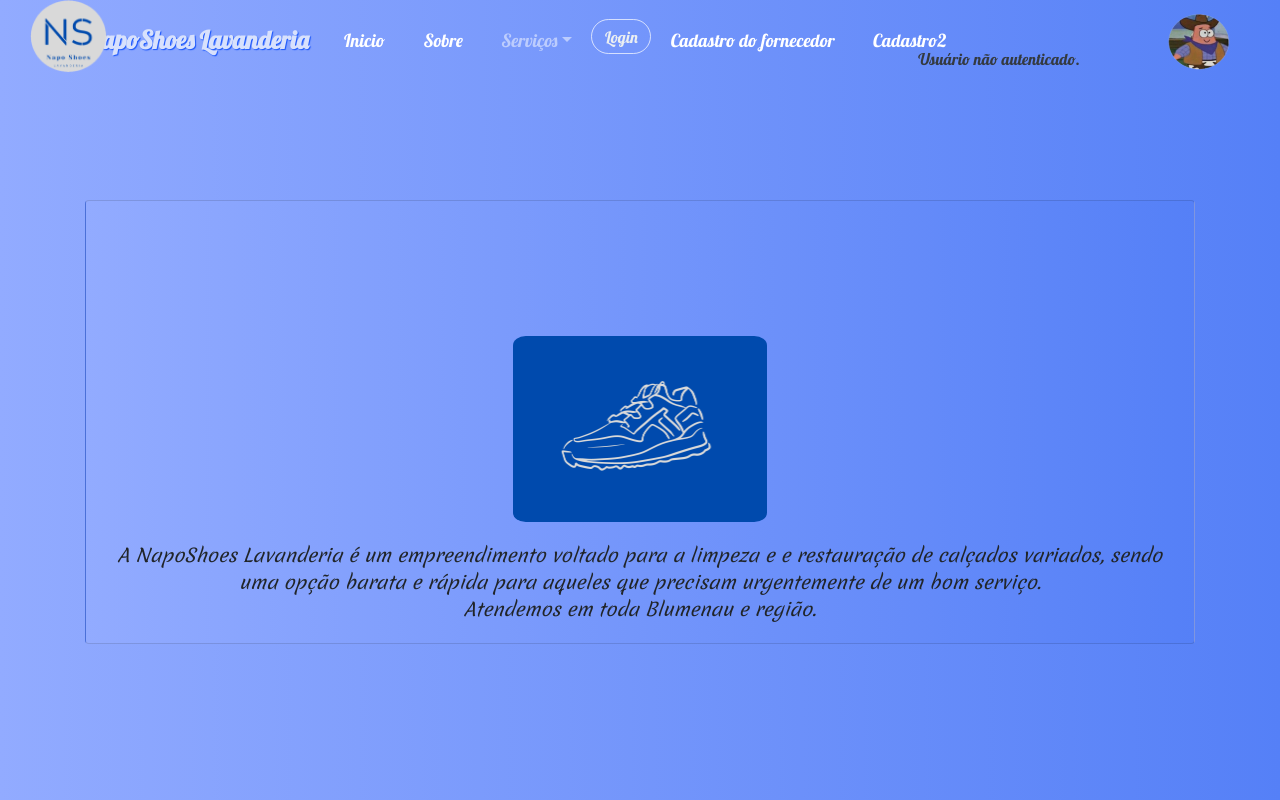
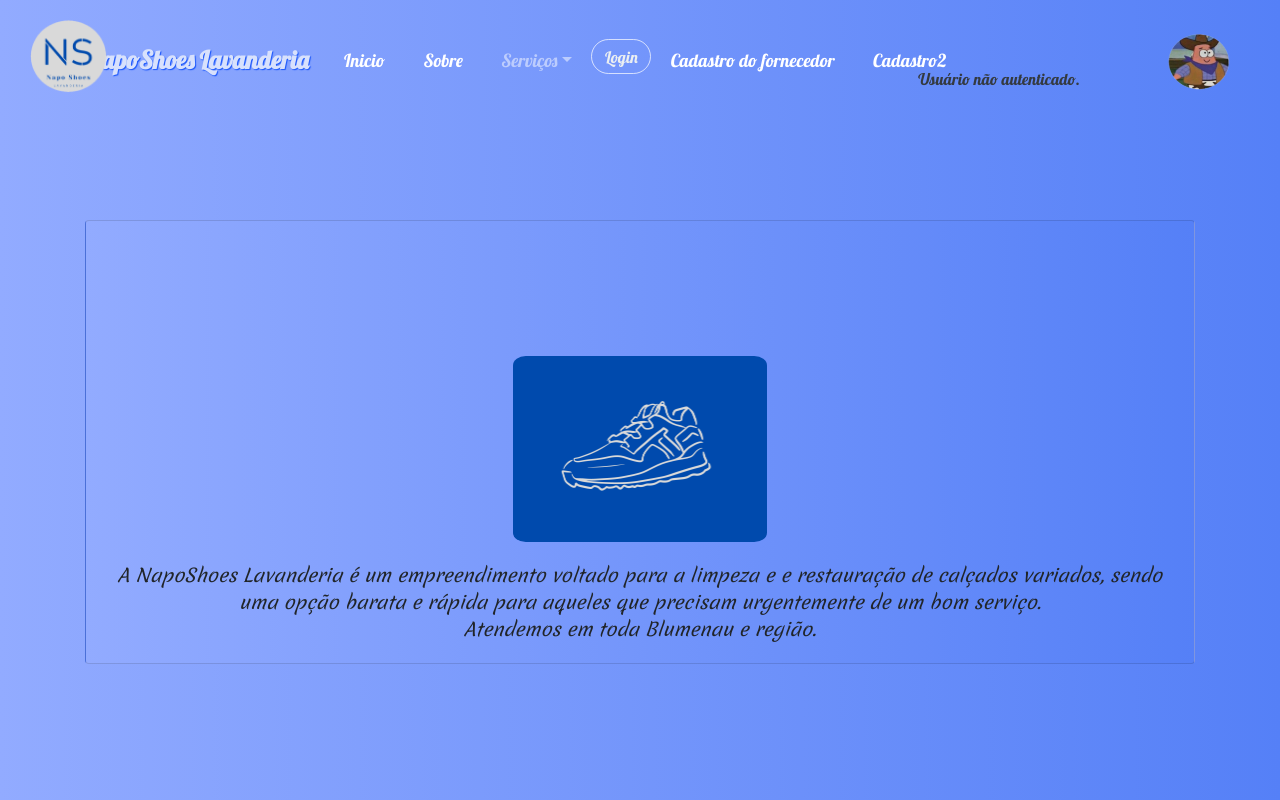
Before and after one commit to zenialexandre/web-development1-furb, a plain HTML site: page src/index.html in a window 1280 px wide. Shown: the top 800 px of the page. Drawn offline with nearby package versions, Linux system fonts and the light colour scheme.

Commit message:
adjusting header margin-top

```diff
--- a/src/_css/forms.css
+++ b/src/_css/forms.css
@@ -30,6 +30,7 @@ body {
 .header-blue {
     background: linear-gradient(to right, #92abff, #5580f7);
     padding-bottom: 80px;
+    padding-top: 20px;
     font-family: 'Lobster', cursive;
     font-size: large;
 }
--- a/src/_css/genericBootstrapStyle.css
+++ b/src/_css/genericBootstrapStyle.css
@@ -28,6 +28,7 @@ body {
 .header-blue {
     background: linear-gradient(to right, #92abff, #5580f7);
     padding-bottom: 80px;
+    padding-top: 20px;
     font-family: 'Lobster', cursive;
     font-size: large;
 }
```
Also changed, not shown: src/forms.html (+1 -1 lines).
